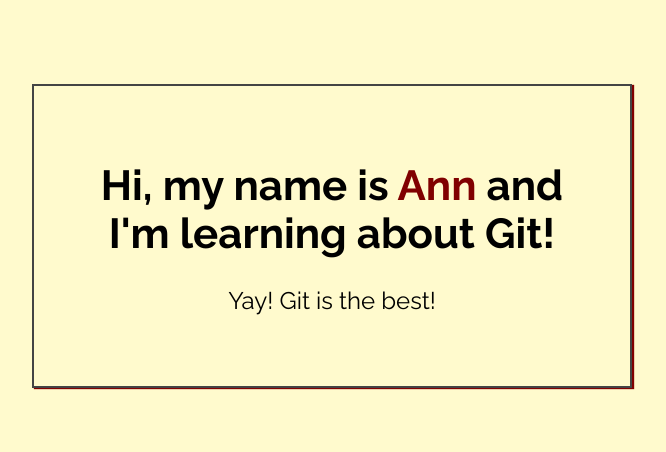
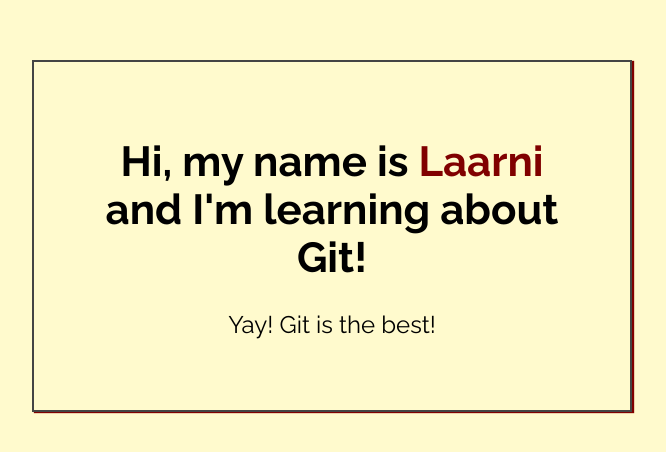
Before and after one commit to andradejanne/first-repo, a plain HTML site: page index.html in a window 1280 px wide. Shown: the part 164-616 px from the top of the page, without its empty margins (308-974 px from the left). Drawn offline with Linux system fonts and the light colour scheme.

Commit message:
Added name to index.html

```diff
--- a/index.html
+++ b/index.html
@@ -14,7 +14,7 @@
 <body>
 
     <div class="greeting">
-        <h1>Hi, my name is <span class="highlight">Ann</span> and I'm learning about Git! </h1>
+        <h1>Hi, my name is <span class="highlight">Laarni</span> and I'm learning about Git! </h1>
 
         <p>Yay! Git is the best!</p>
     </div>
```
